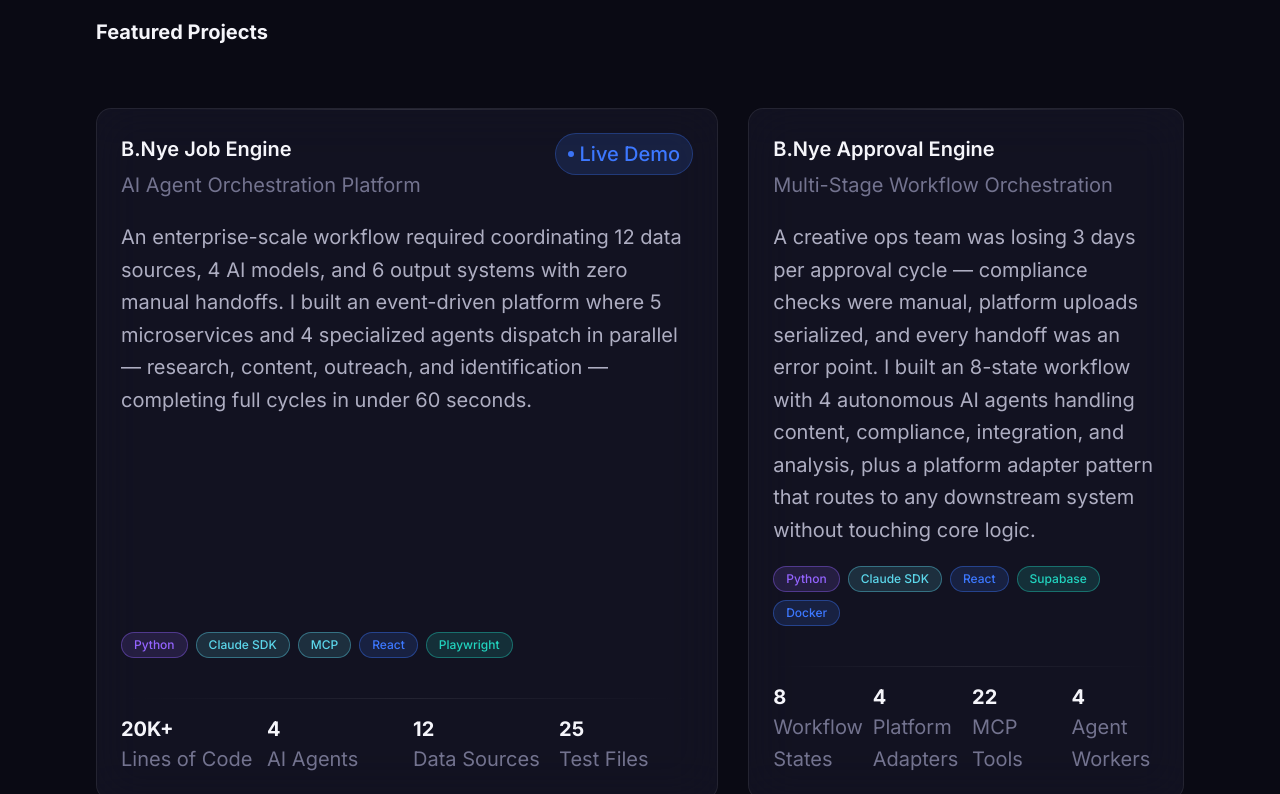
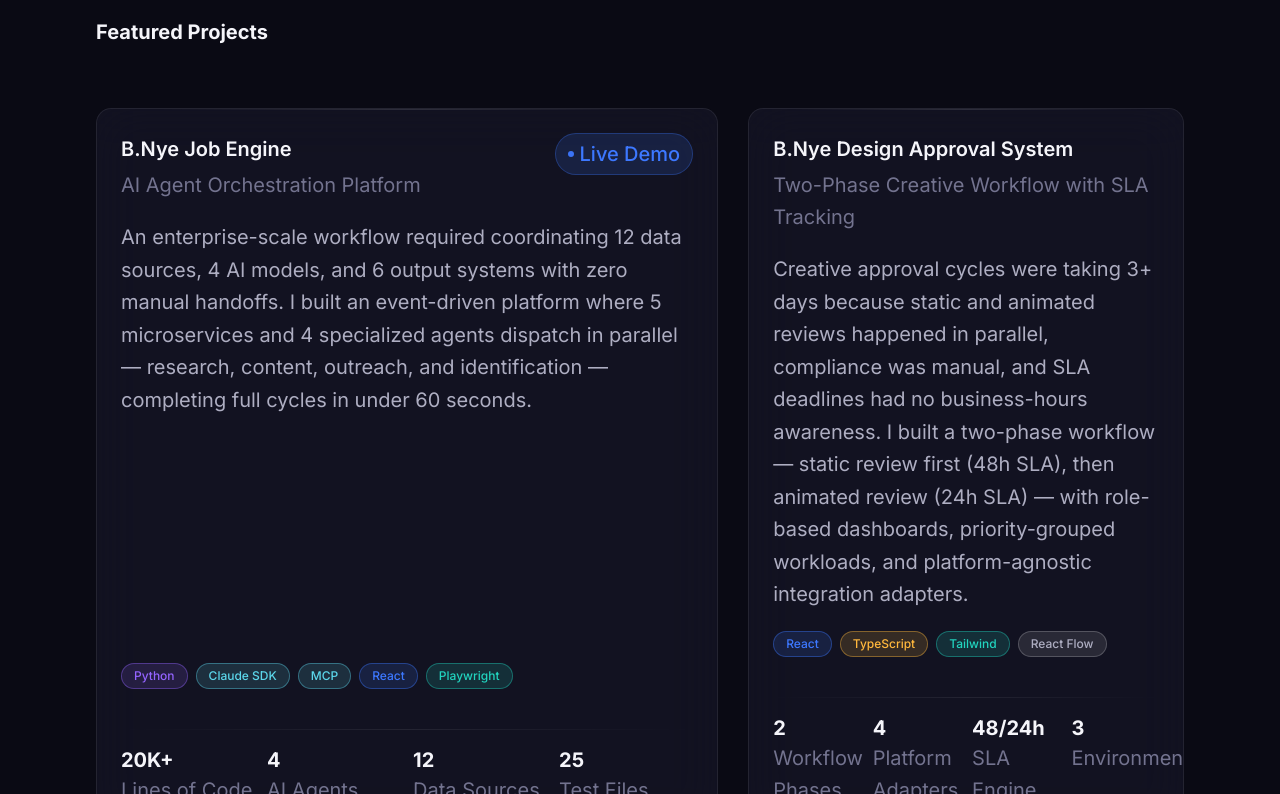
Before and after one commit to brandon-charles-novice-developer/bnye-command-center, a Next.js app: page / in a window 1280 px wide. Shown: the part 946-1740 px from the top of the page. Built offline with nearby package versions, Linux system fonts and the light colour scheme.

Commit message:
refactor: replace approval engine with B.Nye Design Approval System

```diff
--- a/src/data/project-content.ts
+++ b/src/data/project-content.ts
@@ -28,11 +28,11 @@
 export const projectContent: Record<string, ProjectContent> = {
   "approval-engine": {
     slug: "approval-engine",
-    headline: "A creative ops team was losing 3 days per approval cycle. I cut it to hours.",
+    headline: "Creative approvals took 3 days because static and animated reviews ran blind. I built a two-phase system.",
     problemStatement:
-      "Compliance checks were manual. Platform uploads were serialized. Every handoff between content creation, legal review, and platform integration was a potential error point. The team needed automation without sacrificing the audit trail that compliance requires.",
+      "Static mockups and animated demos were reviewed simultaneously with no dependency chain. Animated reviews started before static was even approved — wasting designer time on assets that got rejected. SLA deadlines ignored business hours, so a 48-hour SLA issued Friday at 5pm was technically due Sunday. The team needed sequential phases with real-world deadline tracking.",
     solutionNarrative:
-      "I built a state machine that enforces valid transitions and creates an audit event on every state change. 4 AI agents handle content generation, compliance validation, platform integration, and pipeline analysis autonomously. A platform adapter pattern decouples core workflow from downstream systems — swap Platform A for Platform C without touching approval logic. Turnaround went from days to hours.",
+      "I built a two-phase approval workflow: static review first (48h SLA), animated review only after static approval (24h SLA per revision). SLA calculations respect business hours (M-F, 9am-6pm EST). Role-based dashboards show different views for internal teams vs. external clients. Priority grouping by business impact — not arbitrary urgency — so the team works on what matters first. Four platform adapters route approved assets to any downstream system.",
     architectureNodes: [
       { id: "workflow", label: "Approval Workflow", description: "8-state machine: Draft → Review → Approved → Integrated → Active", type: "service" },
       { id: "content-dir", label: "Content Director", description: "Claude Sonnet — generates optimized content from briefs", type: "agent" },
--- a/src/data/projects.ts
+++ b/src/data/projects.ts
@@ -36,22 +36,22 @@
   },
   {
     slug: "approval-engine",
-    title: "B.Nye Approval Engine",
-    subtitle: "Multi-Stage Workflow Orchestration",
+    title: "B.Nye Design Approval System",
+    subtitle: "Two-Phase Creative Workflow with SLA Tracking",
     description:
-      "A creative ops team was losing 3 days per approval cycle — compliance checks were manual, platform uploads serialized, and every handoff was an error point. I built an 8-state workflow with 4 autonomous AI agents handling content, compliance, integration, and analysis, plus a platform adapter pattern that routes to any downstream system without touching core logic.",
+      "Creative approval cycles were taking 3+ days because static and animated reviews happened in parallel, compliance was manual, and SLA deadlines had no business-hours awareness. I built a two-phase workflow — static review first (48h SLA), then animated review (24h SLA) — with role-based dashboards, priority-grouped workloads, and platform-agnostic integration adapters.",
     demo: "showcase",
-    stack: ["Python", "Claude SDK", "React", "Supabase", "Docker"],
-    repoUrl: "https://github.com/brandon-charles-novice-developer/bnye-approval-engine",
-    liveUrl: "https://bnye-approval-engine.vercel.app",
+    stack: ["React", "TypeScript", "Tailwind", "React Flow"],
+    repoUrl: "https://github.com/brandon-charles-novice-developer/bnye-design-approval",
+    liveUrl: "https://bnye-design-approval.vercel.app",
     metrics: [
-      { label: "Workflow States", value: "8" },
+      { label: "Workflow Phases", value: "2" },
       { label: "Platform Adapters", value: "4" },
-      { label: "MCP Tools", value: "22" },
-      { label: "Agent Workers", value: "4" },
+      { label: "SLA Engine", value: "48/24h" },
+      { label: "Environments", value: "3" },
     ],
     accentColor: "var(--accent-purple)",
-    designPattern: "Agentic AI / AX Design",
+    designPattern: "Ethical UX / SLA-Driven Workflow",
   },
   {
     slug: "retail-dashboard",
```
